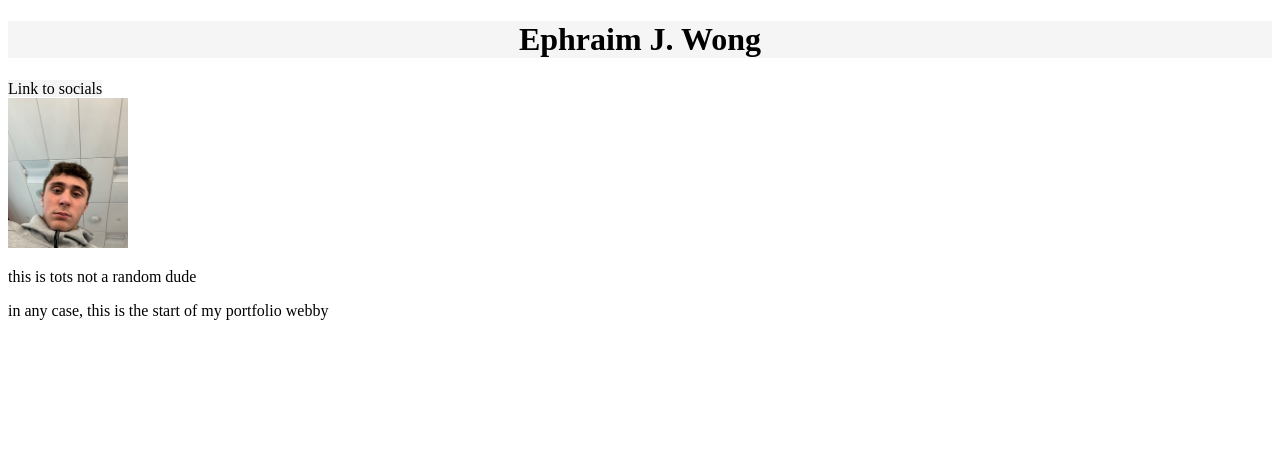
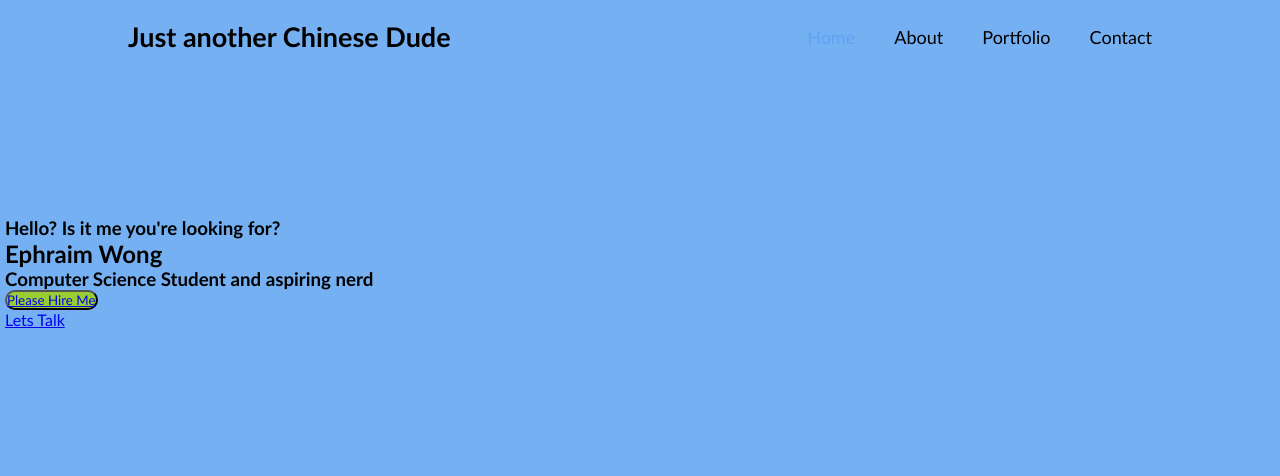
Before and after one commit to ephraaimwong/portfoliowebby, a plain HTML site: page index.html in a window 1280 px wide. Drawn offline with Linux system fonts and the light colour scheme.

Commit message:
playing with buttons

```diff
--- a/index.html
+++ b/index.html
@@ -9,16 +9,29 @@
 </head>
 
 <body>
-    <h1>Ephraim J. Wong</h1>
-    <socials>Link to socials</socials>
-        <div>
-            <img src="pics/eMQWSb9NyPpFZoTeE8nFqgdWPEAfrmAivEFgbiKAvkYhUNqRTwa5ofZspMG0qJVBajgIqiwTm9FnWQ0ZdVVaZ04j5Dp12NcSzSM7iw.avif" height="150px" width="120px">
-            <p>this is tots not a random dude</p>
-            <p>in any case, this is the start of my portfolio webby</p>
+    <header class="header">
+        <a href="/" class="logo">Just another Chinese Dude</a>
+        <nav class="navbar">
+            <a href="/" class="active">Home</a>
+            <a href="/">About</a>
+            <a href="/">Portfolio</a>
+            <a href="/">Contact</a>
+        </nav>
+    </header>
+
+    <section class="hero">
+        <div class="hero-container">
+            <h3>Hello? Is it me you're looking for?</h3 >
+            <h1>Ephraim Wong</h1>
+            <h3>Computer Science Student and aspiring nerd</h3>
+            <div class="bottom-box">
+                <button class="button"><a href="index.html">Please Hire Me</a></button>
+
+                <a href="/" type="button">Lets Talk</a>
+            </div>
         </div>
 
-
-
+    </section>
 </body>
 
 </html>
--- a/style.css
+++ b/style.css
@@ -1,16 +1,52 @@
-h1{
-    text-align: center;
-    background-color: whitesmoke;
+* {
+    margin: 0;
+    padding: 0;
+    box-sizing: border-box;
+    font-family: 'Trebuchet MS', 'Lucida Sans Unicode', 'Lucida Grande', 'Lucida Sans', Arial, sans-serif;
+}
 
+body {
+    background: #59a0f1d3;
 }
-socials{
-    text-align:center;
-    text-align: justify;
-    grid-template-columns: 300px;
-    grid-template-rows: 300px;
-    background-color: whitesmoke;
 
+.header {
+    position: relative;
+    top: 0;
+    left: 0;
+    width: 100%;
+    padding: 20px 10%;
+    background: transparent; /*color of the header bar*/
+    display: flex;
+    justify-content: space-between;
+    align-items: center;
 }
-headshot{
-    align-self: auto;
+.logo{
+    font-size: 27px;
+    color: #000;
+    text-decoration:none; /*text can be underlined, strikethrough*/
+    font-weight: 600; /*makes text in logo heavier like bolding*/
 }
+.navbar a{/*a tags in navbar class*/
+    font-size: 18px;
+    color:#000;
+    text-decoration:none;
+    font-weight: 550;
+    margin-left: 35px;
+    transition: .3s; /*buffer time before elements switch to different states like hover*/
+}
+.navbar a:hover,
+.navbar a.active{ /*styling apply to hover state and active class within navbar class*/
+    color: #59a0f1d3;
+}
+.hero{
+    display: flex;
+    align-items: center;
+    height: 50vh;
+    padding: 5px;;
+}
+
+.hero-container .button{
+    display: flex;
+    border-radius: 2rem;
+    background-color: yellowgreen;
+}
```
